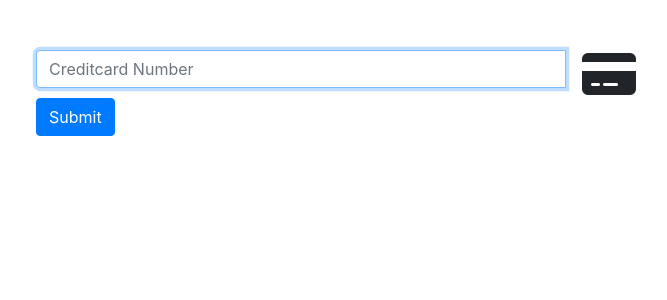
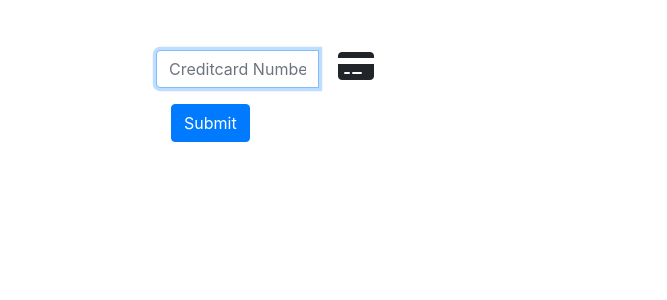
Before and after one commit to Maker-Mark/CCValidator-Luhn-Algo, a Flask app: page /cc in a window 1280 px wide. Shown: the top 300 px of the page, without its empty margins (304-971 px from the left). Run offline with Flask 2, Linux system fonts and the light colour scheme; some libraries are stand-ins or nearby versions.

```diff
--- a/static/main.js
+++ b/static/main.js
@@ -52,13 +52,13 @@ setName = cardNumStr => {
   console.log(cardNumStr);
   console.log(type);
   const loc = document.querySelector("#cc-icon");
-  loc.className = `fab fa-cc-${type.toLowerCase()} fa-3x pl-3`;
+  loc.className = `fab fa-cc-${type.toLowerCase()} fa-2x pl-2 label`;
 };
 
 /*
 - Real-time spacing based on card type
 - Responsive design
-- Color coat text box and add responses
+- Color-coat text box and add responses
 
 
 */
--- a/static/style.css
+++ b/static/style.css
@@ -1,46 +1,4 @@
 body {
   margin: 50px auto;
-  width: 600px;
+  width: 45vh;
 }
-
-/* CSS for Credit Card Payment form */
-.credit-card-box .panel-title {
-  display: inline;
-  font-weight: bold;
-}
-.credit-card-box .form-control.error {
-  border-color: red;
-  outline: 0;
-  box-shadow: inset 0 1px 1px rgba(0, 0, 0, 0.075), 0 0 8px rgba(255, 0, 0, 0.6);
-}
-.credit-card-box label.error {
-  font-weight: bold;
-  color: red;
-  padding: 2px 8px;
-  margin-top: 2px;
-}
-.credit-card-box .payment-errors {
-  font-weight: bold;
-  color: red;
-  padding: 2px 8px;
-  margin-top: 2px;
-}
-.credit-card-box label {
-  display: block;
-}
-/* The old "center div vertically" hack */
-.credit-card-box .display-table {
-  display: table;
-}
-.credit-card-box .display-tr {
-  display: table-row;
-}
-.credit-card-box .display-td {
-  display: table-cell;
-  vertical-align: middle;
-  width: 50%;
-}
-/* Just looks nicer */
-.credit-card-box .panel-heading img {
-  min-width: 180px;
-}
--- a/templates/index.html
+++ b/templates/index.html
@@ -26,11 +26,11 @@
         <input type="text" name='num' id='num'>
         <input type="button">
     </form> -->
-
+    <div class="container">
       <form>
-      <div class="input-group">
+        <div class="input-group d-inline-flex row">
           <input
-          class="form-control"
+            class="form-control col-md"
             type="text"
             id="ccnum"
             placeholder="Creditcard Number"
@@ -39,14 +39,17 @@
             required
             autofocus
           />
-        <span class="input-group-addon"
-          ><i id="cc-icon" class="fas fa-credit-card fa-3x pl-3"></i
+          <span class="input-group-addon col-md"
+            ><i id="cc-icon" class="fas fa-credit-card fa-2x pl-1 label"></i
           ></span>
 
           <!-- document.getElementById('num').value -->
         </div>
-      <button type="submit" class="btn btn-primary">Submit</button>
+        <button type="submit" class="btn btn-primary mt-3">
+          Submit
+        </button>
       </form>
+    </div>
   </body>
   <script src="../static/main.js"></script>
 </html>
```
Lines whose indentation alone changed are shown as unchanged.
